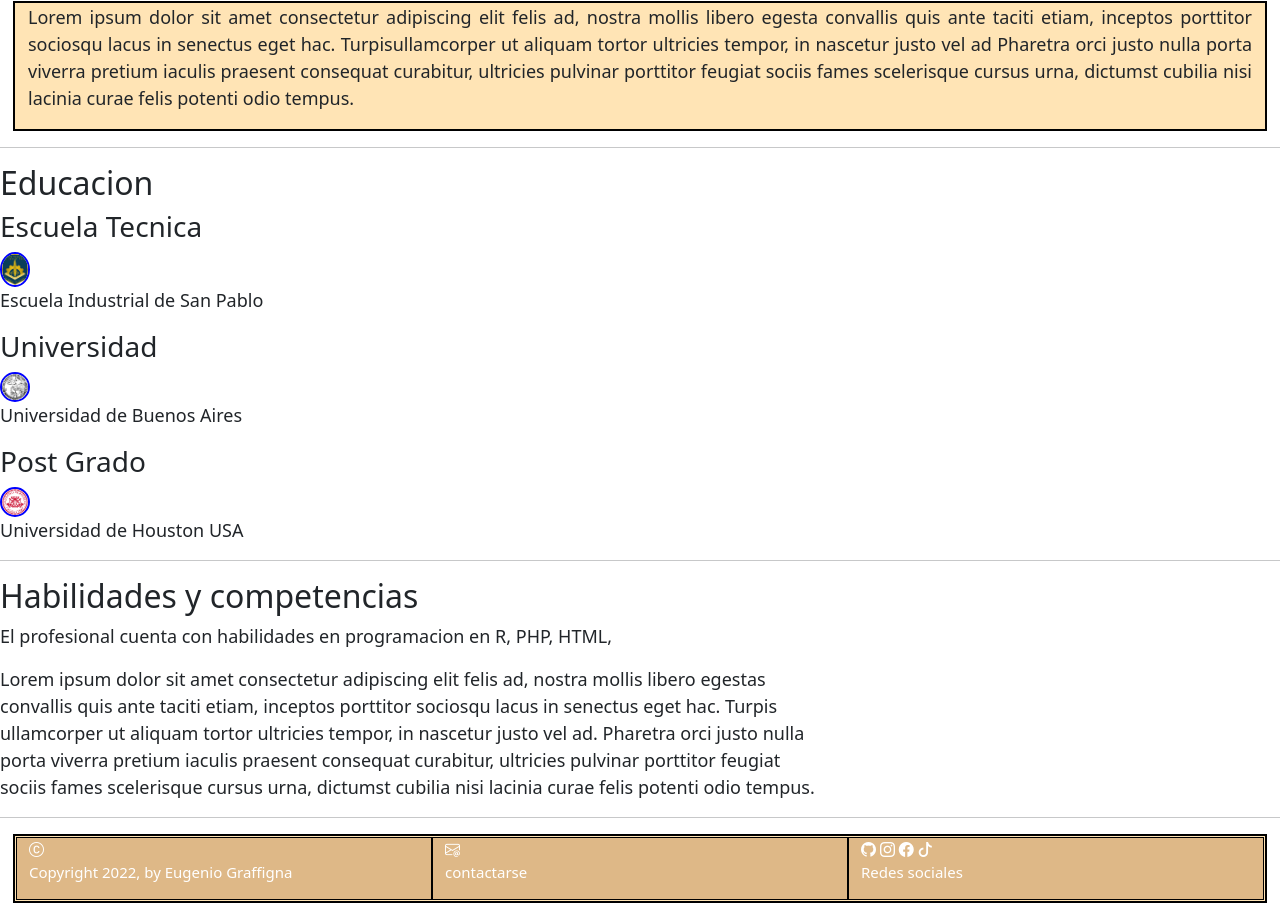
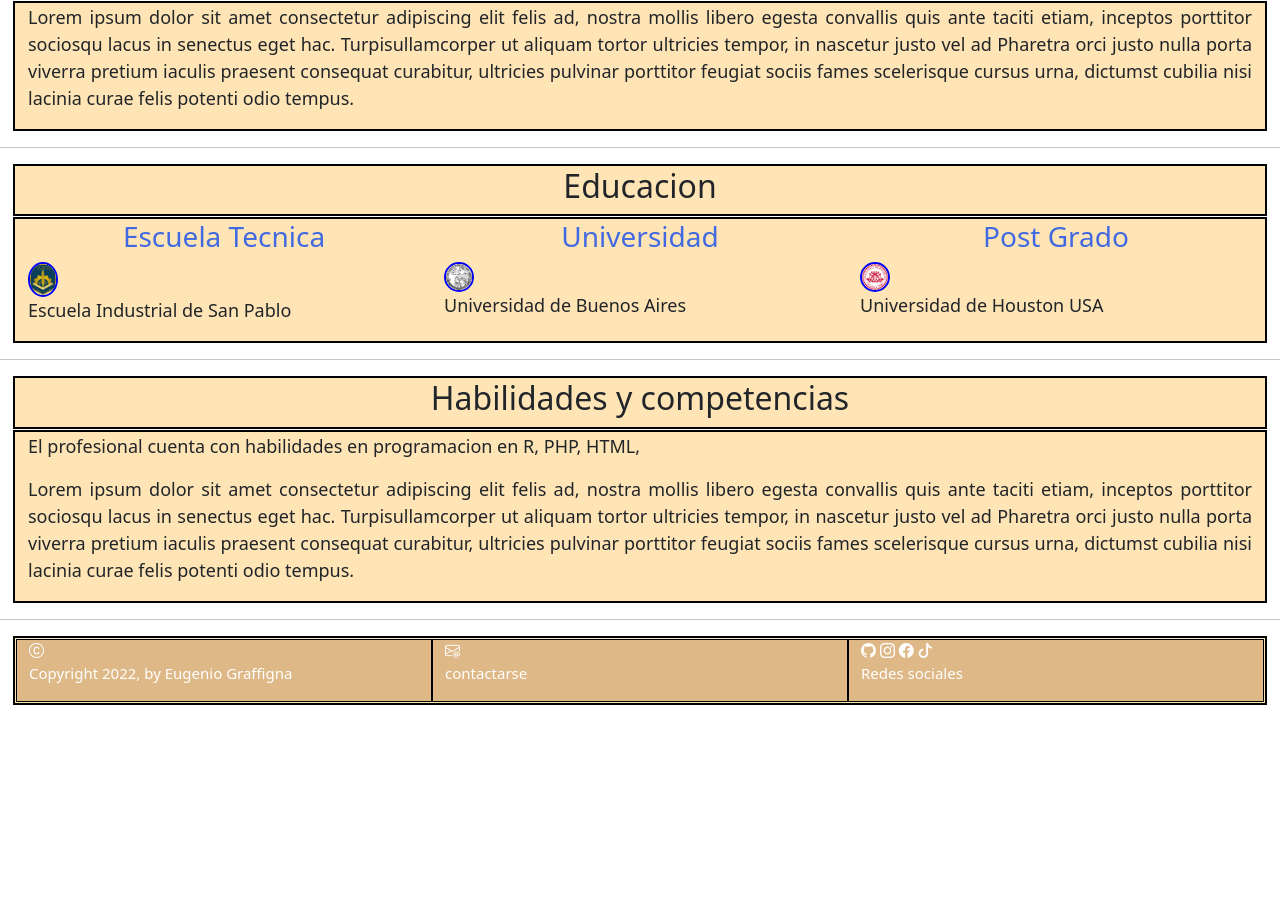
Before and after one commit to eugeniograffigna/PortfolioFrontEnd, a plain HTML site: page Index.html in a window 1280 px wide. Shown: the part 445-1349 px from the top of the page. After the commit the page ends 1151 px from the top, so only its background shows below. Drawn offline with nearby package versions, Linux system fonts and the light colour scheme.

Commit message:
Actulizacion de Html y Css archivos

```diff
--- a/Index.html
+++ b/Index.html
@@ -45,7 +45,7 @@
       <div class="container-fluid">
         <div class="row">
           <div class="col-lg-12">
-            <h2 style="text-align: center;">Acerca de</h2>
+            <h2>Acerca de</h2>
           </div>
         </div>
       </div>
@@ -63,8 +63,7 @@
        <div class="container-fluid">
         <div class="row">
           <divc class="col-lg-12">
-            <p style="text-align: justify;">Lorem ipsum dolor sit amet consectetur adipiscing elit felis ad, nostra mollis libero egesta convallis quis ante taciti etiam, inceptos porttitor sociosqu lacus in senectus eget hac. Turpisullamcorper ut aliquam tortor ultricies tempor, in nascetur justo vel ad Pharetra orci justo nulla porta viverra pretium iaculis praesent consequat curabitur, ultricies pulvinar porttitor feugiat
-            sociis fames scelerisque cursus urna, dictumst cubilia nisi lacinia curae felis potenti odio tempus.
+            <p style="text-align: justify;">Lorem ipsum dolor sit amet consectetur adipiscing elit felis ad, nostra mollis libero egesta convallis quis ante taciti etiam, inceptos porttitor sociosqu lacus in senectus eget hac. Turpisullamcorper ut aliquam tortor ultricies tempor, in nascetur justo vel ad Pharetra orci justo nulla porta viverra pretium iaculis praesent consequat curabitur, ultricies pulvinar porttitor feugiat sociis fames scelerisque cursus urna, dictumst cubilia nisi lacinia curae felis potenti odio tempus.
             </p>
           </div>
         </div>
@@ -73,36 +72,53 @@
     <hr>
     <section>
       <!-- En esta seccion informamos cual es la formacion academica del autor -->
-      <h2>Educacion</h2>
+      <div class="container-fluid">
+        <div class="row">
+          <div class="col-lg-12">
+            <h2 style="text-align: center;">Educacion</h2>
+          </div>
+        </div>
+      </div>
         <article>
+          <div class="container-fluid">
+            <div class="row">
+              <div class="col-lg-4">
                 <h3>Escuela Tecnica</h3>
                 <img src="imagenes/Esctecnica.png" class="logos-estudios" alt="logo Escuela Tecnica">
                 <P>Escuela Industrial de San Pablo</P>
-        </article>
-
-        <article>
+              </div>
+              <div class="col-lg-4">
                 <h3>Universidad</h3>
                 <img src="imagenes/logoUBA.jpeg" class="logos-estudios" alt="logo de la Universidad UBA" >
                 <p>Universidad de Buenos Aires</p>
-        </article>
-
-        <article>
+              </div>
+              <div class="col-lg-4">
                 <h3>Post Grado</h3>
                 <img src="imagenes/Houston.png" class="logos-estudios" alt="logo Universidad de Houston" >
                 <p>Universidad de Houston USA</p>
-        </article>
+              </div>
+            </div>
+          </div>
       </section>
       <hr>
       <section>
         <!-- Es esta seccion informamos las habilidades y experiencia del autor -->
-        <h2>Habilidades y competencias</h2>
+        <div class="container-fluid">
+          <div class="row">
+            <div class="col-lg-12">
+              <h2 style="text-align: center;">Habilidades y competencias</h2>
+            </div>
+          </div>
+        </div>
+        <div class="container-fluid">
+          <div class="row">
+            <div class="col-lg-12">
               <p>El profesional cuenta con habilidades en programacion en R, PHP, HTML,</p>
-        <p>Lorem ipsum dolor sit amet consectetur adipiscing elit felis ad, nostra mollis libero egestas<br>
-        convallis quis ante taciti etiam, inceptos porttitor sociosqu lacus in senectus eget hac. Turpis <br>
-        ullamcorper ut aliquam tortor ultricies tempor, in nascetur justo vel ad. Pharetra orci justo nulla <br>
-        porta viverra pretium iaculis praesent consequat curabitur, ultricies pulvinar porttitor feugiat <br>
-        sociis fames scelerisque cursus urna, dictumst cubilia nisi lacinia curae felis potenti odio tempus.
+              <p>Lorem ipsum dolor sit amet consectetur adipiscing elit felis ad, nostra mollis libero egesta convallis quis ante taciti etiam, inceptos porttitor sociosqu lacus in senectus eget hac. Turpisullamcorper ut aliquam tortor ultricies tempor, in nascetur justo vel ad Pharetra orci justo nulla porta viverra pretium iaculis praesent consequat curabitur, ultricies pulvinar porttitor feugiat sociis fames scelerisque cursus urna, dictumst cubilia nisi lacinia curae felis potenti odio tempus.
               </p>
+            </div>
+          </div>
+        </div>
       </section>
       <hr>
       <footer>
--- a/styles.css
+++ b/styles.css
@@ -5,6 +5,12 @@ h1 {
     text-decoration-line: underline;
     text-decoration-color: rgb(128, 43, 0);
     font-family:'Roboto', Cochin, Georgia, Times, 'Times New Roman', serif;
+}
+
+h3 {
+    color: royalblue;
+    text-align: center;
+
 }
 
 section {
```
Lines whose indentation alone changed are shown as unchanged.
